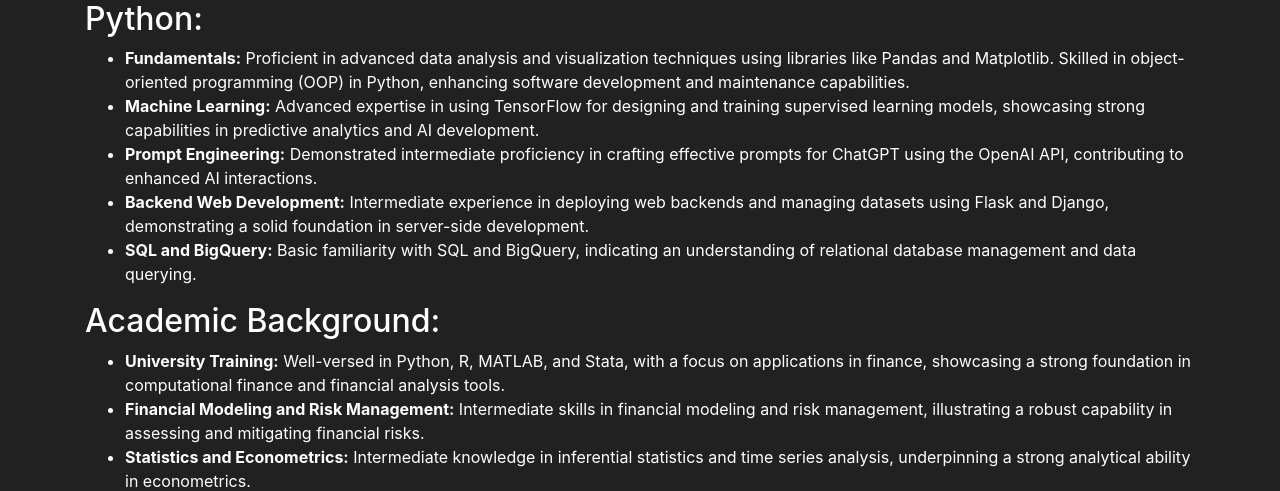
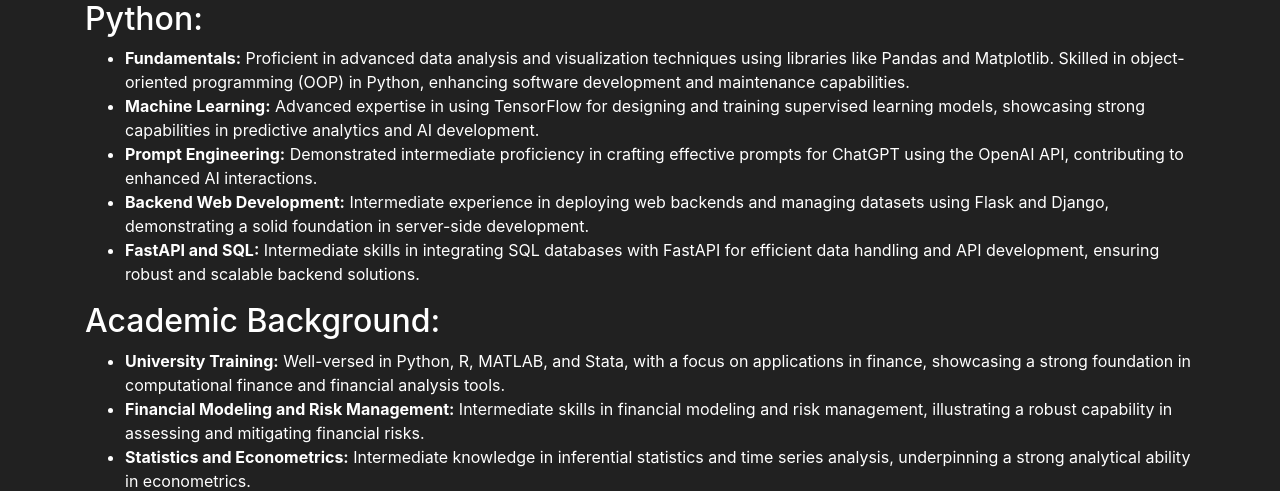
Before and after one commit to brentwong-kiel1997/Personal_profile_web_with_flask, a Flask app: page /skills in a window 1280 px wide. Shown: the part 56-547 px from the top of the page. Run offline with Flask 3, Linux system fonts and the light colour scheme; some libraries are stand-ins or nearby versions.

Commit message:
Initial commit

```diff
--- a/my_profile/templates/skills.html
+++ b/my_profile/templates/skills.html
@@ -21,7 +21,7 @@
             <strong>Backend Web Development:</strong> Intermediate experience in deploying web backends and managing datasets using Flask and Django, demonstrating a solid foundation in server-side development.
         </li>
         <li>
-            <strong>SQL and BigQuery:</strong> Basic familiarity with SQL and BigQuery, indicating an understanding of relational database management and data querying.
+            <strong>FastAPI and SQL:</strong> Intermediate skills in integrating SQL databases with FastAPI for efficient data handling and API development, ensuring robust and scalable backend solutions.
         </li>
     </ul>
 
```
